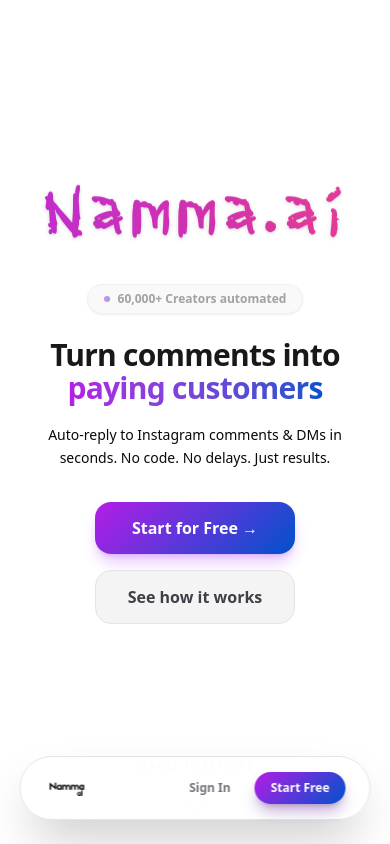
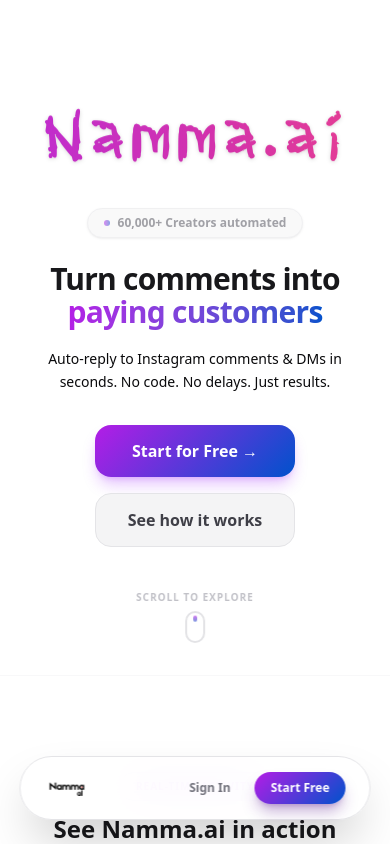
Before and after one commit to iamthanushgowdap/Namma.ai, a Next.js app: page / in a window 390 px wide. Shown: the top 844 px of the page. Built offline with nearby package versions, Linux system fonts and the light colour scheme.

Commit message:
style: optimize top spacing above Namma.ai header on mobile screens

```diff
--- a/components/landing-client.tsx
+++ b/components/landing-client.tsx
@@ -130,9 +130,9 @@
       </div>
 
       {/* ── 2. Hero Section ──────────────────────────────────────────────────── */}
-      <section className="relative z-10 min-h-screen lg:h-[100vh] flex flex-col items-center justify-center px-6 pt-24 pb-20 text-center max-w-5xl mx-auto overflow-hidden">
+      <section className="relative z-10 min-h-[80vh] sm:min-h-screen lg:h-[100vh] flex flex-col items-center justify-center px-6 pt-12 sm:pt-24 pb-12 sm:pb-20 text-center max-w-5xl mx-auto overflow-hidden">
         {/* Content Wrapper to push content upwards */}
-        <div className="flex flex-col items-center w-full -translate-y-6 lg:-translate-y-12">
+        <div className="flex flex-col items-center w-full -translate-y-2 sm:-translate-y-12">
           {/* Big Brand Header */}
           <div className={`mb-6 animate-fade-in relative ${scrollProgress > 0 ? '' : 'animate-float'}`}>
             {/* Invisible placeholder to reserve layout height/width */}
```
